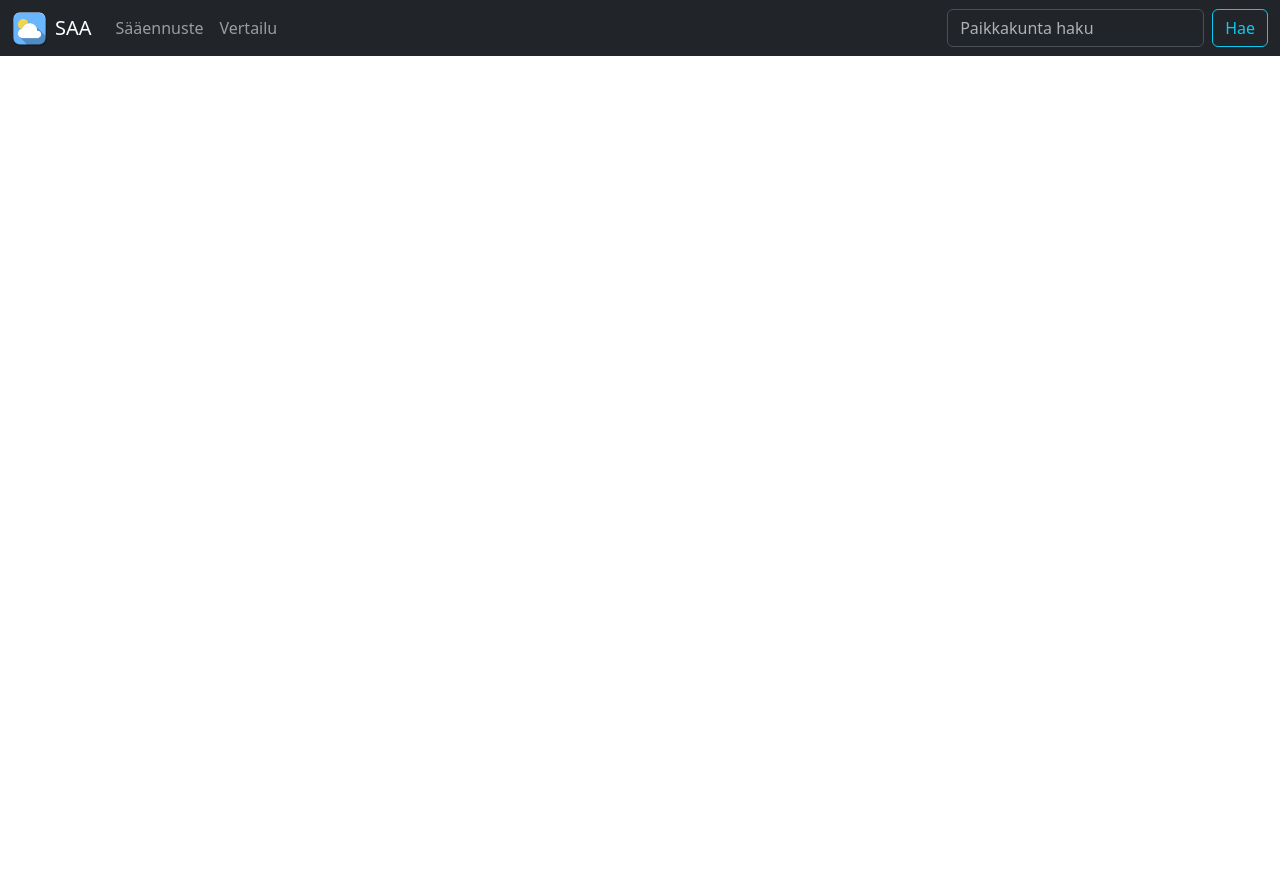
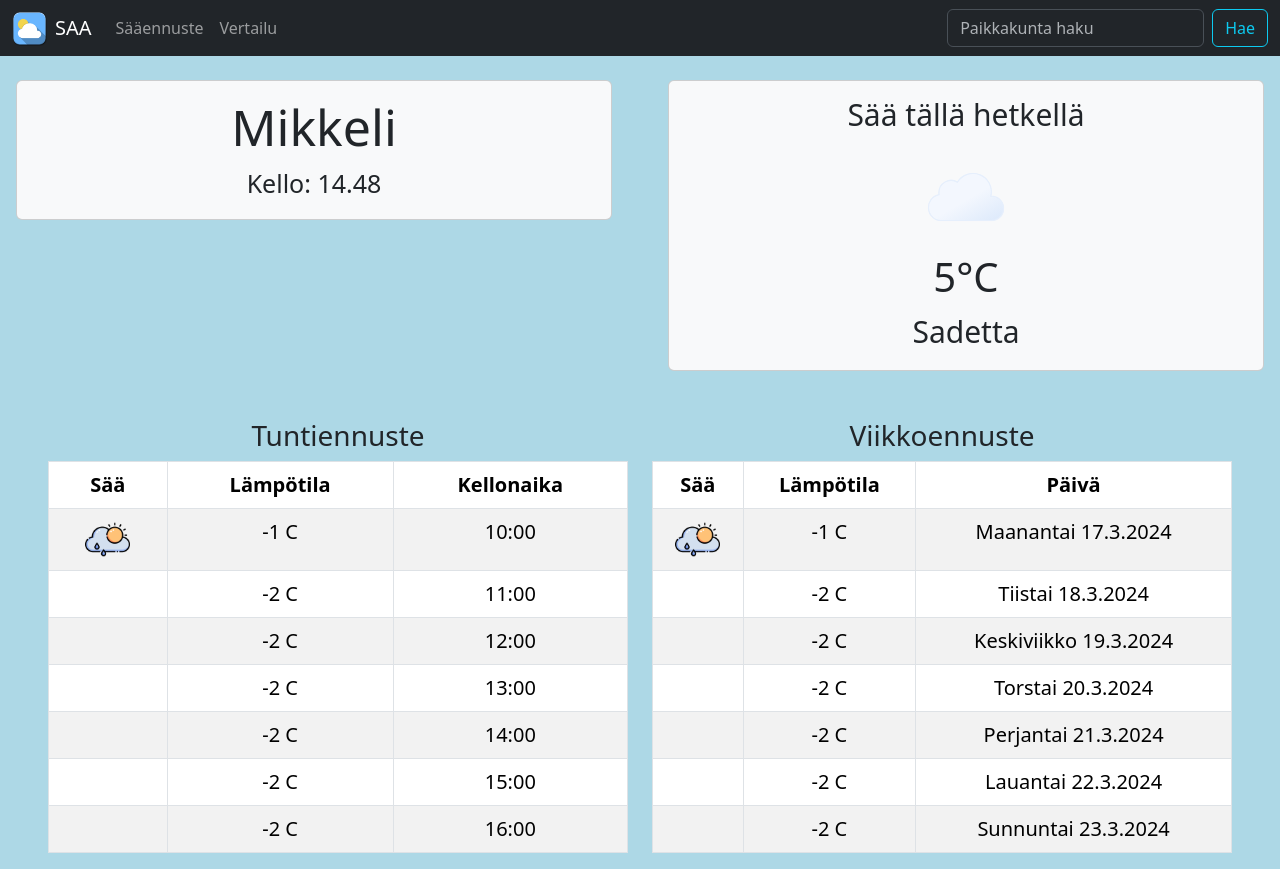
Before and after one commit to perttu123/saaSovellus, a React (Create React App) app in the folder frontend/saasovellus/: page / in a window 1280 px wide. Before the commit the page ends 800 px from the top, so only its background shows below. Built offline with nearby package versions, Linux system fonts and the light colour scheme; no server answers.

Commit message:
Etusivu UI:ta

```diff
--- a/frontend/saasovellus/src/App.css
+++ b/frontend/saasovellus/src/App.css
@@ -36,3 +36,7 @@
     transform: rotate(360deg);
   }
 }
+
+body {
+  background-color: lightblue;
+}
--- a/frontend/saasovellus/src/App.js
+++ b/frontend/saasovellus/src/App.js
@@ -1,7 +1,13 @@
 import NavBar from './components/navbar';
+import {Row, Col} from 'react-bootstrap'
 import './App.css';
 import { ApiHaku } from './components/ApiHaku';
 import { useState, useEffect } from 'react';
+import Paikka from './components/paikkakunta';
+import SaaNyt from './components/saanyt';
+import ViikkoEnnuste from './components/viikkoennuste';
+import TuntiEnnuste from './components/tuntiennuste';
+import './App.css'
 
 function App() {
 
@@ -18,9 +24,24 @@ function App() {
 
   return (
     <div className="App">
-      <NavBar/>
+      <NavBar />
+      <Row>
+        <Col md={6}><Paikka /></Col>
+        <Col md={6}><SaaNyt /></Col>
+      </Row>
+      <Row className="mt-5 px-5">
+        <div className="col-md-6">
+          <h3>Tuntiennuste</h3>
+          <TuntiEnnuste />
+        </div>
+        <div className="col-md-6">
+          <h3>Viikkoennuste</h3>
+          <ViikkoEnnuste />
+        </div>
+      </Row>
     </div>
   );
 }
+
 //haloo
 export default App;
--- /dev/null
+++ b/frontend/saasovellus/src/components/paikkakunta.js
@@ -0,0 +1,18 @@
+import React from 'react';
+import {Card} from 'react-bootstrap';
+
+//Haettu paikkakunta card
+const Paikka = () => {
+  return (
+  <div className="mt-4 px-3">
+        <Card style={{ backgroundColor: '#f8f9fa' }}>
+          <Card.Body>
+            <Card.Title style={{fontSize:"50px"}}>Mikkeli</Card.Title>
+            <Card.Text style={{fontSize:"25px"}}>Kello: 14.48</Card.Text>
+          </Card.Body>
+        </Card>
+  </div>
+  );
+};
+
+export default Paikka;
--- /dev/null
+++ b/frontend/saasovellus/src/components/saanyt.js
@@ -0,0 +1,22 @@
+import React from 'react';
+import {Card} from 'react-bootstrap';
+
+//Sää atm card
+const SaaNyt = () => {
+  return (
+  <div className="mt-4 px-3" >
+        <Card style={{ backgroundColor: '#f8f9fa' }}>
+          <Card.Body>
+          <Card.Title style={{fontSize:"30px"}}>Sää tällä hetkellä</Card.Title>
+            <Card.Img variant="top" src="rain.svg" style={{ maxWidth: '20%', maxHeight: '200px'}}>
+
+            </Card.Img>
+            <Card.Title style={{fontSize:"40px"}}>5°C</Card.Title>
+            <Card.Text style={{fontSize:"30px"}}>Sadetta</Card.Text>
+          </Card.Body>
+        </Card>
+  </div>
+  );
+};
+
+export default SaaNyt;
--- /dev/null
+++ b/frontend/saasovellus/src/components/tuntiennuste.js
@@ -0,0 +1,60 @@
+import Table from 'react-bootstrap/Table';
+
+//Tuntiennuste taulukko
+const TuntiEnnuste = () => {
+    return (
+    <div className='oee'>
+
+
+      <Table className='table' style={{ maxWidth: '1000px', fontSize:'20px' }} bordered striped>
+        <thead>
+          <tr>
+            <th>Sää</th>
+            <th>Lämpötila</th>
+            <th>Kellonaika</th>
+          </tr>
+        </thead>
+        <tbody>
+          <tr>
+            <td><img src="saa.png" alt="Image" style={{ maxWidth: '45px' }} /></td>
+            <td>-1 C</td>
+            <td>10:00</td>
+          </tr>
+          <tr>
+            <td></td>
+            <td>-2 C</td>
+            <td>11:00</td>
+          </tr>
+          <tr>
+            <td></td>
+            <td>-2 C</td>
+            <td>12:00</td>
+          </tr>
+          <tr>
+            <td></td>
+            <td>-2 C</td>
+            <td>13:00</td>
+          </tr>
+          <tr>
+            <td></td>
+            <td>-2 C</td>
+            <td>14:00</td>
+          </tr>
+          <tr>
+            <td></td>
+            <td>-2 C</td>
+            <td>15:00</td>
+          </tr>
+          <tr>
+            <td></td>
+            <td>-2 C</td>
+            <td>16:00</td>
+          </tr>
+        </tbody>
+      </Table>
+
+    </div>
+    );
+  }
+
+  export default TuntiEnnuste;
--- /dev/null
+++ b/frontend/saasovellus/src/components/viikkoennuste.js
@@ -0,0 +1,59 @@
+import Table from 'react-bootstrap/Table';
+
+//Viikkoennuste taulukko
+const ViikkoEnnuste = () => {
+    return (
+    <div className='oee'>
+
+      <Table className='table' style={{ maxWidth: '1000px', fontSize:'20px', borderRadius: '10px' }} bordered striped>
+        <thead>
+          <tr>
+            <th>Sää</th>
+            <th>Lämpötila</th>
+            <th>Päivä </th>
+          </tr>
+        </thead>
+        <tbody>
+          <tr>
+            <td><img src="saa.png" alt="Image" style={{ maxWidth: '45px' }} /></td>
+            <td>-1 C</td>
+            <td>Maanantai 17.3.2024</td>
+          </tr>
+          <tr>
+            <td></td>
+            <td>-2 C</td>
+            <td>Tiistai 18.3.2024</td>
+          </tr>
+          <tr>
+            <td></td>
+            <td>-2 C</td>
+            <td>Keskiviikko 19.3.2024</td>
+          </tr>
+          <tr>
+            <td></td>
+            <td>-2 C</td>
+            <td>Torstai 20.3.2024</td>
+          </tr>
+          <tr>
+            <td></td>
+            <td>-2 C</td>
+            <td>Perjantai 21.3.2024</td>
+          </tr>
+          <tr>
+            <td></td>
+            <td>-2 C</td>
+            <td>Lauantai 22.3.2024</td>
+          </tr>
+          <tr>
+            <td></td>
+            <td>-2 C</td>
+            <td>Sunnuntai 23.3.2024</td>
+          </tr>
+        </tbody>
+      </Table>
+
+    </div>
+    );
+  }
+
+  export default ViikkoEnnuste;
```
Also changed, not shown: frontend/saasovellus/public/rain.svg (added), frontend/saasovellus/public/saa.png (added).
